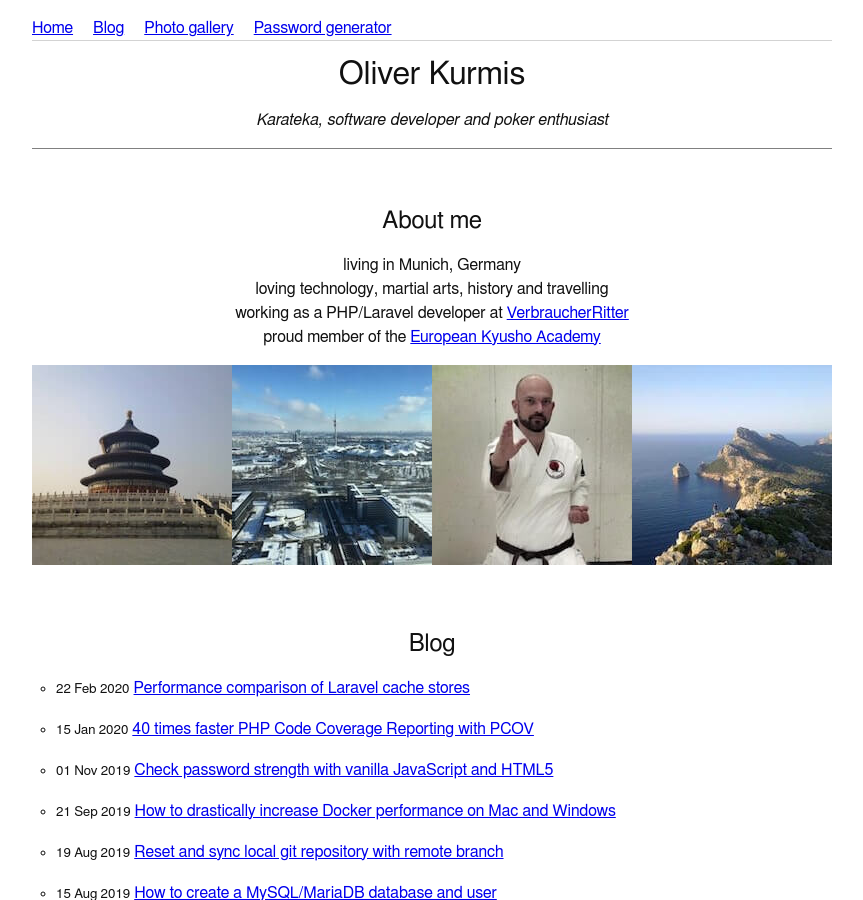
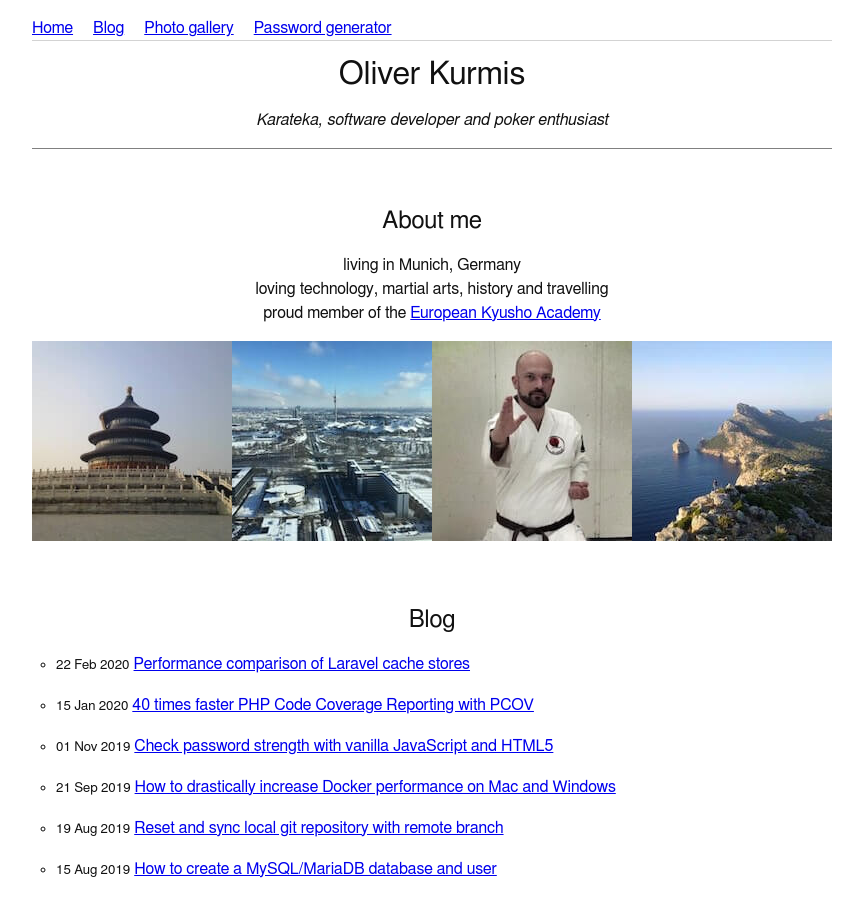
Before and after one commit to oliworx/oliworx.github.com, a Jekyll site: the page built from index.md, in a window 1280 px wide and 900 px high. Shown: the whole window, without its empty margins (208-1071 px from the left). Built offline with Jekyll 4.4.1, drawn with Linux system fonts in a browser that asks for light colours.

Commit message:
Remove job from About me section

```diff
--- a/_includes/about-me.md
+++ b/_includes/about-me.md
@@ -2,6 +2,5 @@
 
 living in Munich, Germany
 loving technology, martial arts, history and travelling
-working as a PHP/Laravel developer at [VerbraucherRitter](https://www.verbraucherritter.de)
 proud member of the [European Kyusho Academy](http://www.kyusho-academy.com/kyusho/kyusho_eka_eng.html)
 {: #about}
```
